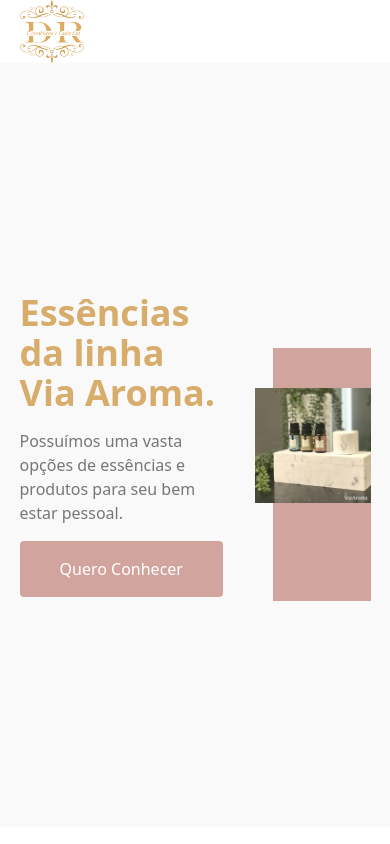
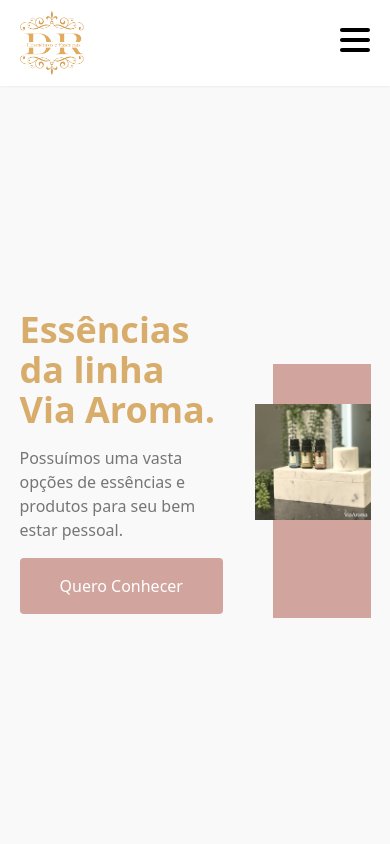
Before and after one commit to cfcamargo/drcosmeticos-web, a Vue app: page / in a window 390 px wide. Shown: the top 844 px of the page. Built offline with nearby package versions, Linux system fonts and the light colour scheme.

Commit message:
finish menu-mobile not animated

```diff
--- /dev/null
+++ b/src/components/atoms/CloseMenuIcon.vue
@@ -0,0 +1,3 @@
+<template>
+  <img src="../../assets/images/close.svg" class="w-full">
+</template>
--- /dev/null
+++ b/src/components/atoms/HamburguerIcon.vue
@@ -0,0 +1,3 @@
+<template>
+  <img src="../../assets/images/menuHamburguer.svg" class="w-full">
+</template>
--- a/src/components/molecules/NavigationMenuMobile.vue
+++ b/src/components/molecules/NavigationMenuMobile.vue
@@ -1,38 +1,46 @@
 <template>
-  <div>
-      <div>
-
-      </div>
-      <nav :class="showMenu">
-        <NavLink text="Home" :to="'#banner'"/>
-        <NavLink text="Sobre" :to="'#about'"/>
-        <NavLink text="Produtos" :to="'#products'"/>
-        <NavLink text="Depoimentos" :to="'#testimonials'"/>
-        <NavLink text="Contato" :to="'#contact'"/>
-        <button class="absolute top-6 right-6">X</button>
+  <div class="z-50">
+      <button class="w-8 h-[80px]" @click="toogleMenu">
+        <HamburguerIcon />
+      </button>
+      <nav :class="showMenu" class="transition ease-in-out delay-150">
+        <NavLink text="Home" :to="'#banner'" @click="toogleMenu"/>
+        <NavLink text="Sobre" :to="'#about'" @click="toogleMenu"/>
+        <NavLink text="Produtos" :to="'#products'" @click="toogleMenu"/>
+        <NavLink text="Depoimentos" :to="'#testimonials'" @click="toogleMenu"/>
+        <NavLink text="Contato" :to="'#contact'" @click="toogleMenu"/>
+        <button class="absolute top-6 right-6 w-4" @click="toogleMenu">
+           <CloseMenuIcon />
+        </button>
       </nav>
   </div>
 </template>
 
 <script lang="ts">
-import { computed, defineComponent } from 'vue'
+import { defineComponent } from 'vue'
 import NavLink from '../atoms/NavLink.vue'
+import HamburguerIcon from '../atoms/HamburguerIcon.vue'
+import CloseMenuIcon from '../atoms/CloseMenuIcon.vue'
 
 export default defineComponent({
-  components : { NavLink },
+  components : { NavLink, HamburguerIcon, CloseMenuIcon },
   data() {
     return {
       menuIsOpen: false
     }
   },
-
+  methods: {
+    toogleMenu() {
+      this.menuIsOpen = !this.menuIsOpen;
+    }
+  },
 
   computed : {
     showMenu() {
       if(this.menuIsOpen){
-        return "fixed inset-0 w-full h-screen bg-white z-50 flex flex-col gap-10 justify-center items-center"
+        return "fixed inset-0 w-full h-screen bg-white z-50 flex flex-col gap-10 justify-center items-center transition ease-in-out delay-150"
       } else {
-        return "hidden"
+        return "fixed -top-[4000px] w-full h-screen bg-white z-50 flex flex-col gap-10 justify-center items-center transition ease-in-out delay-150"
       }
     }
   }
--- a/src/components/organisms/Header/index.vue
+++ b/src/components/organisms/Header/index.vue
@@ -1,5 +1,5 @@
 <template>
-  <div>
+  <header class="fixed w-full bg-white shadow-sm z-50">
     <div class="flex items-center justify-between containeer">
       <div class="w-16">
         <Logo />
@@ -10,9 +10,8 @@
       <div class="xs:block md:hidden">
         <NavigationMenuMobile />
       </div>
-
     </div>
-  </div>
+  </header>
 </template>
 
 <script lang="ts">
--- a/src/components/templates/HomeTemplate.vue
+++ b/src/components/templates/HomeTemplate.vue
@@ -1,7 +1,7 @@
 <template>
   <div>
     <Header />
-    <main>
+    <main class="pt-[80px]">
       <Banner />
       <About />
     </main>
```
Also changed, not shown: src/assets/images/close.svg (added), src/assets/images/menuHamburguer.svg (added).
